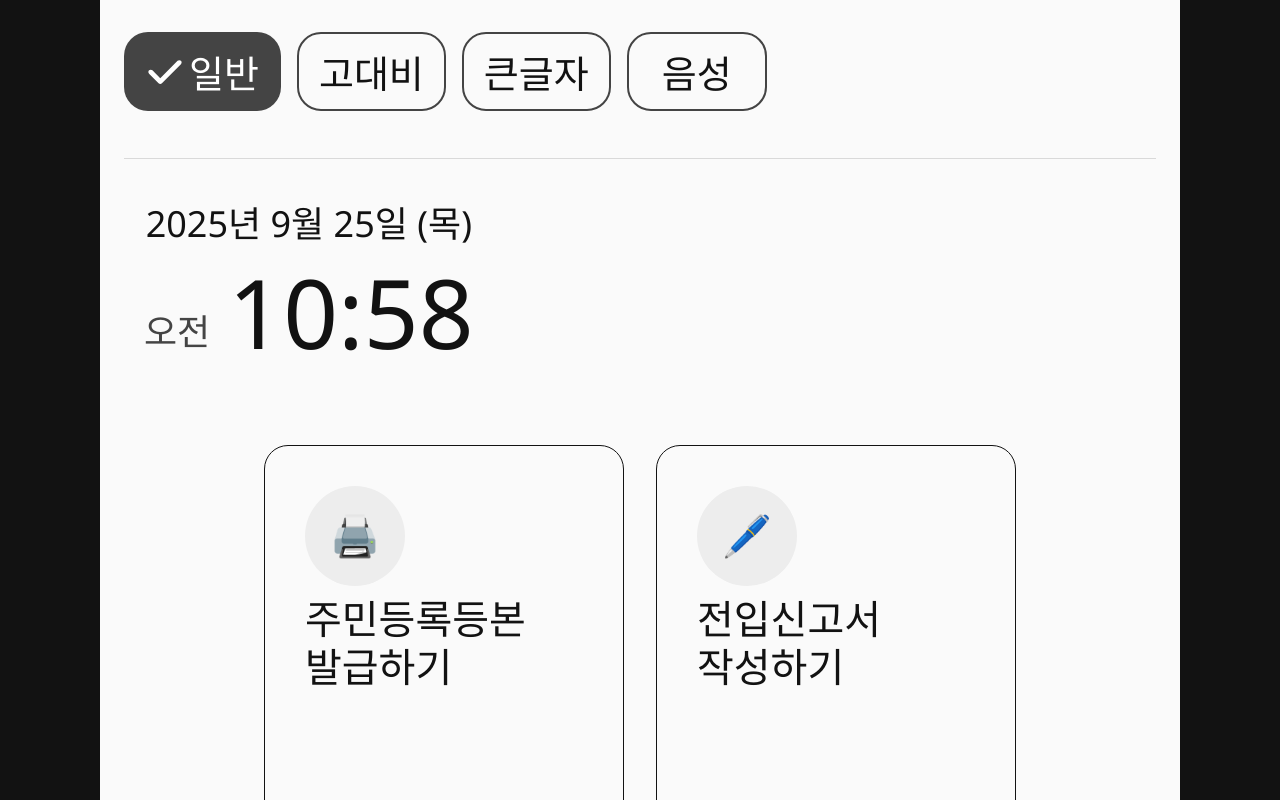
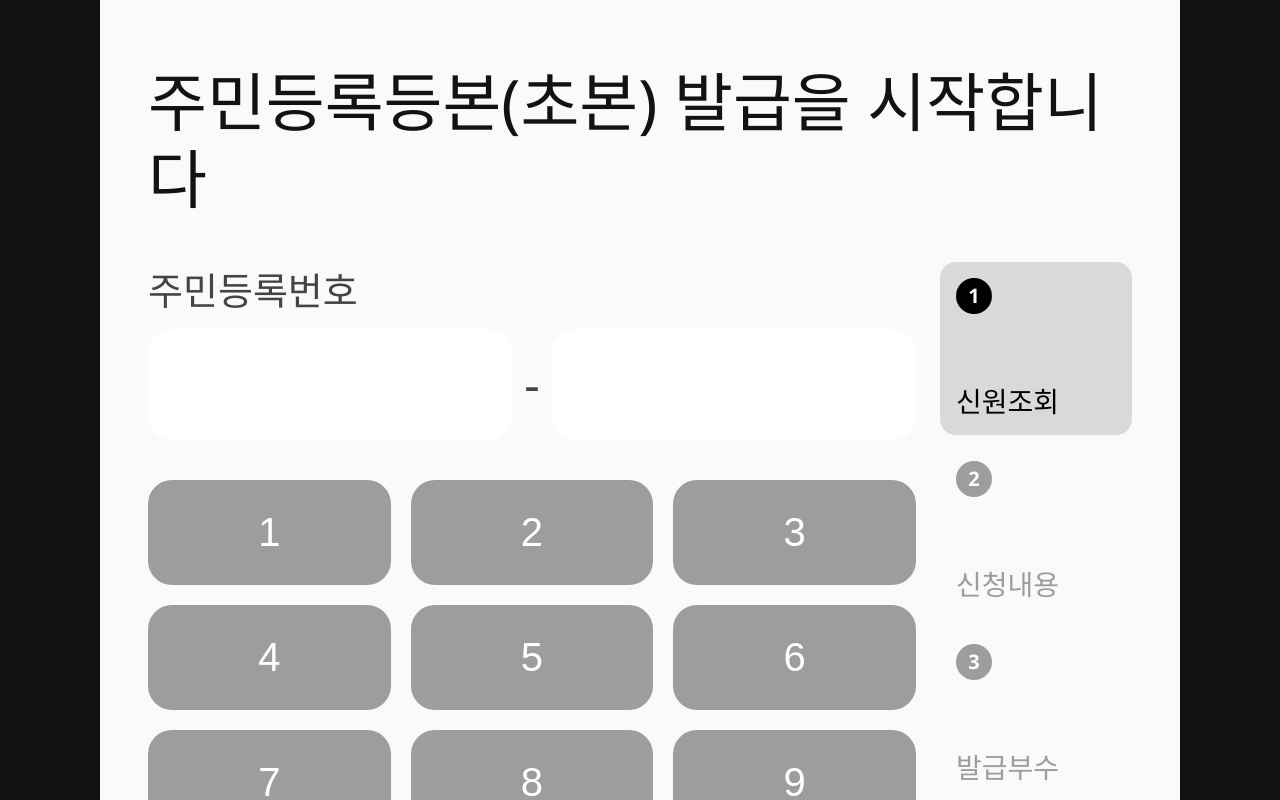
Before and after one commit to KNU-team-kim/barrier-free-kiosk-web, a React (Vite) app: page /regi-cert/step-1 in a window 1280 px wide. Before the commit this address led to /. Shown: the top 800 px of the page. Built offline with nearby package versions, Linux system fonts and the light colour scheme; the HTML template or start-up script is replaced by a standard one; a web font is replaced by a local one.

Commit message:
design, feat: 키패드 구현 및 주민등록등본 출력 Step1 UI 작성 #7

```diff
--- a/src/app/routes.jsx
+++ b/src/app/routes.jsx
@@ -8,6 +8,8 @@ import Step2 from "../pages/movein/Step2";
 import Step3 from "../pages/movein/Step3";
 import Step4 from "../pages/movein/Step4";
 import Step5 from "../pages/movein/Step5";
+import RegiStep1 from "../pages/regicert/RegiStep1";
+import RegiStep2 from "../pages/regicert/RegiStep2";
 
 export const router = createBrowserRouter([
   {
@@ -30,6 +32,14 @@ export const router = createBrowserRouter([
           { path: "step-5", element: <Step5 /> },
         ],
       },
+      {
+        path: "/regi-cert",
+        children: [
+          { index: true, element: <Navigate to="step-1" replace /> },
+          { path: "step-1", element: <RegiStep1 /> },
+          { path: "step-2", element: <RegiStep2 /> },
+        ],
+      },
       { path: "*", element: <Navigate to="/" replace /> },
     ],
   },
--- a/src/components/home/HomeContent.jsx
+++ b/src/components/home/HomeContent.jsx
@@ -49,7 +49,7 @@ export default function HomeContent({ onToggleHC, onToggleLarge }) {
 
       <Actions>
         <ActionItem align="right">
-          <Link to="/move-in/step-1" aria-label="주민등록등본 발급으로 이동">
+          <Link to="/regi-cert/step-1" aria-label="주민등록등본 발급으로 이동">
             <ActionButton>
               <IconWrap>
                 <IconCircle>🖨️</IconCircle>
--- a/src/components/inputs/NumberInput.jsx
+++ b/src/components/inputs/NumberInput.jsx
@@ -1,3 +1,4 @@
+import { useRef } from "react";
 import styled from "styled-components";
 
 export default function NumberInput({
@@ -8,22 +9,58 @@ export default function NumberInput({
   id,
   maxLength = 4,
   align = "left",
+  inputRef,
+  onBackspaceAtStart,
+  onFilled,
+  ref: forwardedRef,
+  type = "text",
+  ...rest
 }) {
+  const innerRef = useRef(null);
+
+  const attachRef = (node) => {
+    innerRef.current = node;
+
+    // React 19 방식 ref
+    if (forwardedRef) {
+      if (typeof forwardedRef === "function") forwardedRef(node);
+      else if (typeof forwardedRef === "object") forwardedRef.current = node;
+    }
+
+    // 기존 inputRef 옵션도 지원
+    if (inputRef) {
+      if (typeof inputRef === "function") inputRef(node);
+      else if (typeof inputRef === "object") inputRef.current = node;
+    }
+  };
+
   const handleChange = (e) => {
     const next = e.target.value.replace(/\D/g, "").slice(0, maxLength);
     onChange?.(next);
+    if (onFilled && next.length === maxLength) onFilled(next);
+  };
+
+  const handleKeyDown = (e) => {
+    if (e.key === "Backspace" && (value ?? "").length === 0) {
+      onBackspaceAtStart?.();
+    }
   };
 
   return (
     <Input
+      ref={attachRef}
       id={id}
       value={value}
       onChange={handleChange}
+      onKeyDown={handleKeyDown}
       placeholder={placeholder}
       aria-label={ariaLabel}
       inputMode="numeric"
       autoComplete="off"
       $align={align}
+      maxLength={maxLength}
+      type={type}
+      {...rest}
     />
   );
 }
--- /dev/null
+++ b/src/components/inputs/NumericPad.jsx
@@ -0,0 +1,72 @@
+import { FaArrowLeft } from "react-icons/fa6";
+import styled from "styled-components";
+
+export default function NumericPad({ onInput, onDelete }) {
+  const rows = [
+    ["1", "2", "3"],
+    ["4", "5", "6"],
+    ["7", "8", "9"],
+    ["", "0", "del"],
+  ];
+
+  return (
+    <PadWrap>
+      {rows.map((row, rIdx) => (
+        <Row key={rIdx}>
+          {row.map((key) =>
+            key === "" ? (
+              <EmptyCell key="empty" />
+            ) : (
+              <KeyButton
+                key={key}
+                onClick={() => (key === "del" ? onDelete?.() : onInput?.(key))}
+                data-type={key === "del" ? "del" : "num"}
+              >
+                {key === "del" ? <FaArrowLeft aria-hidden /> : key}
+              </KeyButton>
+            )
+          )}
+        </Row>
+      ))}
+    </PadWrap>
+  );
+}
+
+const PadWrap = styled.div`
+  display: grid;
+  gap: 20px;
+`;
+
+const Row = styled.div`
+  display: grid;
+  grid-template-columns: 1fr 1fr 1fr;
+  gap: 20px;
+  justify-content: center;
+`;
+
+const KeyButton = styled.button`
+  background: ${({ theme }) => theme.colors.gray};
+  color: ${({ theme }) => theme.colors.white};
+  font-size: 40px;
+  font-weight: 500;
+  border: none;
+  border-radius: 24px;
+  padding: 30px 24px;
+  display: grid;
+  place-items: center;
+  cursor: pointer;
+
+  &[data-type="del"] {
+    background: transparent;
+    color: ${({ theme }) => theme.colors.gray};
+    border: 2px solid ${({ theme }) => theme.colors.gray};
+  }
+
+  &:active {
+    background: ${({ theme }) => theme.colors.dark};
+  }
+`;
+
+const EmptyCell = styled.div`
+  min-width: 170px;
+`;
--- /dev/null
+++ b/src/features/resicert/config.js
@@ -0,0 +1,6 @@
+export const MOVEIN_STEPS = [
+  "신원조회",
+  "신청내용",
+  "발급부수",
+  "내용 및 수수료 확인",
+];
--- /dev/null
+++ b/src/pages/regicert/RegiStep1.jsx
@@ -0,0 +1,141 @@
+import { useNavigate } from "react-router-dom";
+import ProcessLayout from "../../layouts/ProcessLayout";
+import { MOVEIN_STEPS } from "../../features/resicert/config";
+import styled from "styled-components";
+import { useRegiCertStore } from "../../store/regiCertStore";
+import NumberInput from "../../components/inputs/NumberInput";
+import NumericPad from "../../components/inputs/NumericPad";
+import { useRef } from "react";
+
+export default function RegiStep1() {
+  const navigate = useNavigate();
+  const { data, setField } = useRegiCertStore();
+
+  const onNext = () => {
+    navigate("../step-2");
+  };
+
+  const frontRef = useRef(null);
+  const backRef = useRef(null);
+
+  const focusByTotalLen = (totalLen) => {
+    if (totalLen <= 5) {
+      frontRef.current?.focus();
+    } else {
+      backRef.current?.focus();
+    }
+  };
+
+  const handleInput = (digit) => {
+    const full = (data.idFront || "") + (data.idBack || "");
+    if (full.length >= 13) return;
+
+    const next = (full + digit).slice(0, 13);
+    const nextFront = next.slice(0, 6);
+    const nextBack = next.slice(6);
+
+    setField("idFront", nextFront);
+    setField("idBack", nextBack);
+
+    focusByTotalLen(next.length); // ✅ 포커스 이동
+  };
+
+  const handleDelete = () => {
+    const full = (data.idFront || "") + (data.idBack || "");
+    if (full.length === 0) return;
+
+    const next = full.slice(0, -1);
+    const nextFront = next.slice(0, 6);
+    const nextBack = next.slice(6);
+
+    setField("idFront", nextFront);
+    setField("idBack", nextBack);
+
+    focusByTotalLen(next.length); // ✅ 포커스 이동
+  };
+
+  return (
+    <ProcessLayout
+      title="주민등록등본(초본) 발급을 시작합니다"
+      steps={MOVEIN_STEPS}
+      current={1}
+      onNext={onNext}
+    >
+      <FormWrap>
+        <FieldBlock>
+          <FieldLabel>주민등록번호</FieldLabel>
+          <FieldControl>
+            <IDRow>
+              <NumberInput
+                inputRef={frontRef}
+                ariaLabel="주민등록번호 앞자리"
+                value={data.idFront}
+                onChange={(v) => {
+                  const sanitized = (v || "").slice(0, 6);
+                  setField("idFront", sanitized);
+                  // 6자 되면 자동으로 뒷칸으로
+                  if (sanitized.length === 6) backRef.current?.focus();
+                }}
+                maxLength={6}
+                align="center"
+              />
+              <Dash aria-hidden>-</Dash>
+              <NumberInput
+                inputRef={backRef}
+                ariaLabel="주민등록번호 뒷자리"
+                value={data.idBack}
+                onChange={(v) => {
+                  const sanitized = (v || "").slice(0, 7);
+                  setField("idBack", sanitized);
+                }}
+                onBackspaceAtStart={() => {
+                  // 선택: 뒷칸이 비어 있고 백스페이스 → 앞칸으로
+                  if (!data.idBack) frontRef.current?.focus();
+                }}
+                maxLength={7}
+                align="center"
+                type="password"
+              />
+            </IDRow>
+          </FieldControl>
+        </FieldBlock>
+        <NumericPad onInput={handleInput} onDelete={handleDelete} />
+      </FormWrap>
+    </ProcessLayout>
+  );
+}
+
+const FormWrap = styled.div`
+  display: grid;
+  gap: 40px;
+  min-width: 0;
+`;
+
+const FieldBlock = styled.div`
+  display: grid;
+  gap: 10px;
+  min-width: 0;
+`;
+
+const FieldLabel = styled.label`
+  font-size: clamp(38px, 1.6vw, 48px);
+  font-weight: 500;
+  color: ${({ theme }) => theme.colors.dark};
+`;
+
+const FieldControl = styled.div`
+  min-width: 0;
+`;
+const IDRow = styled.div`
+  display: grid;
+  grid-template-columns: 1fr auto 1fr;
+  gap: 12px;
+  align-items: center;
+  min-width: 0;
+`;
+
+const Dash = styled.span`
+  color: ${({ theme }) => theme.colors.dark};
+  font-size: clamp(48px, 2vw, 64px);
+  line-height: 1;
+`;
--- /dev/null
+++ b/src/pages/regicert/RegiStep2.jsx
@@ -0,0 +1,3 @@
+export default function RegiStep2() {
+  return <div></div>;
+}
--- /dev/null
+++ b/src/store/regiCertStore.js
@@ -0,0 +1,10 @@
+import { create } from "zustand";
+
+export const useRegiCertStore = create((set) => ({
+  data: {
+    idFront: "",
+    idBack: "",
+    copies: 0,
+  },
+  setField: (key, value) => set((s) => ({ data: { ...s.data, [key]: value } })),
+}));
```
